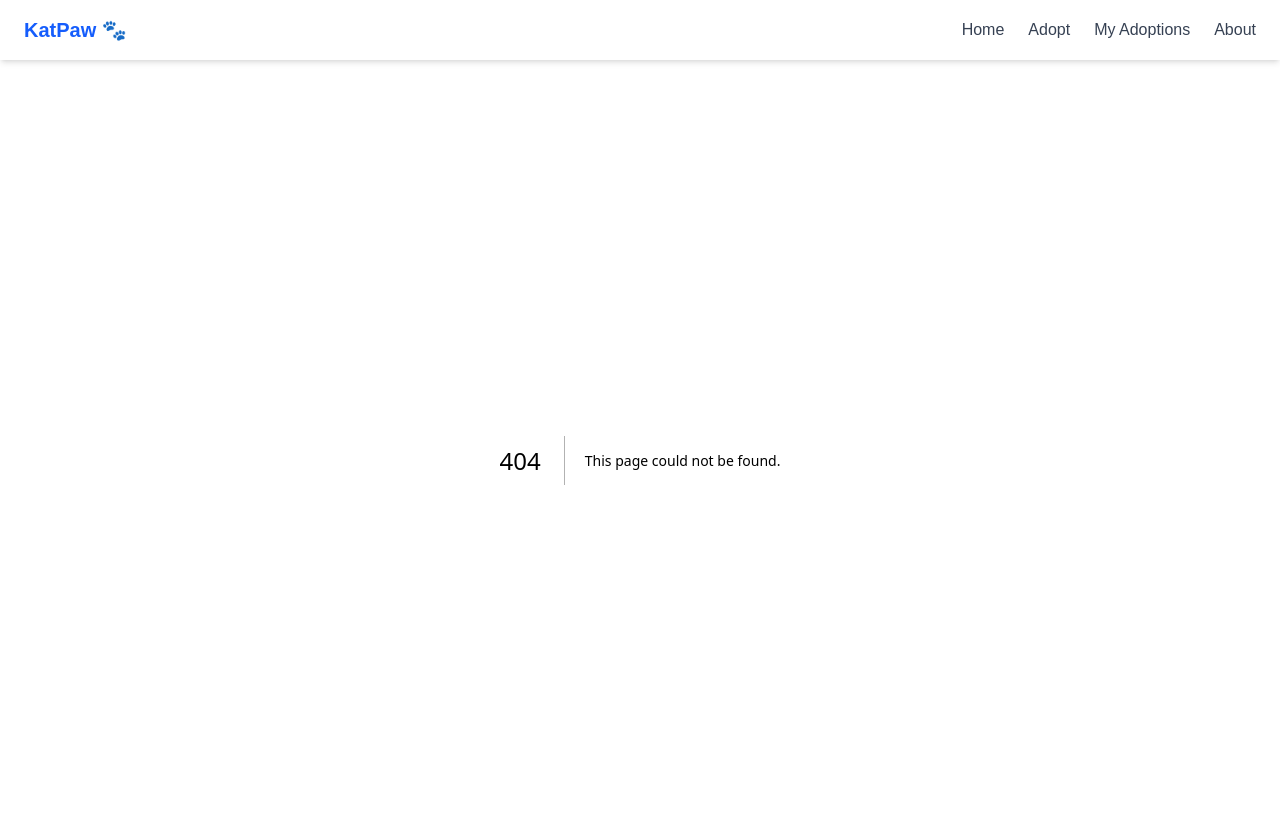
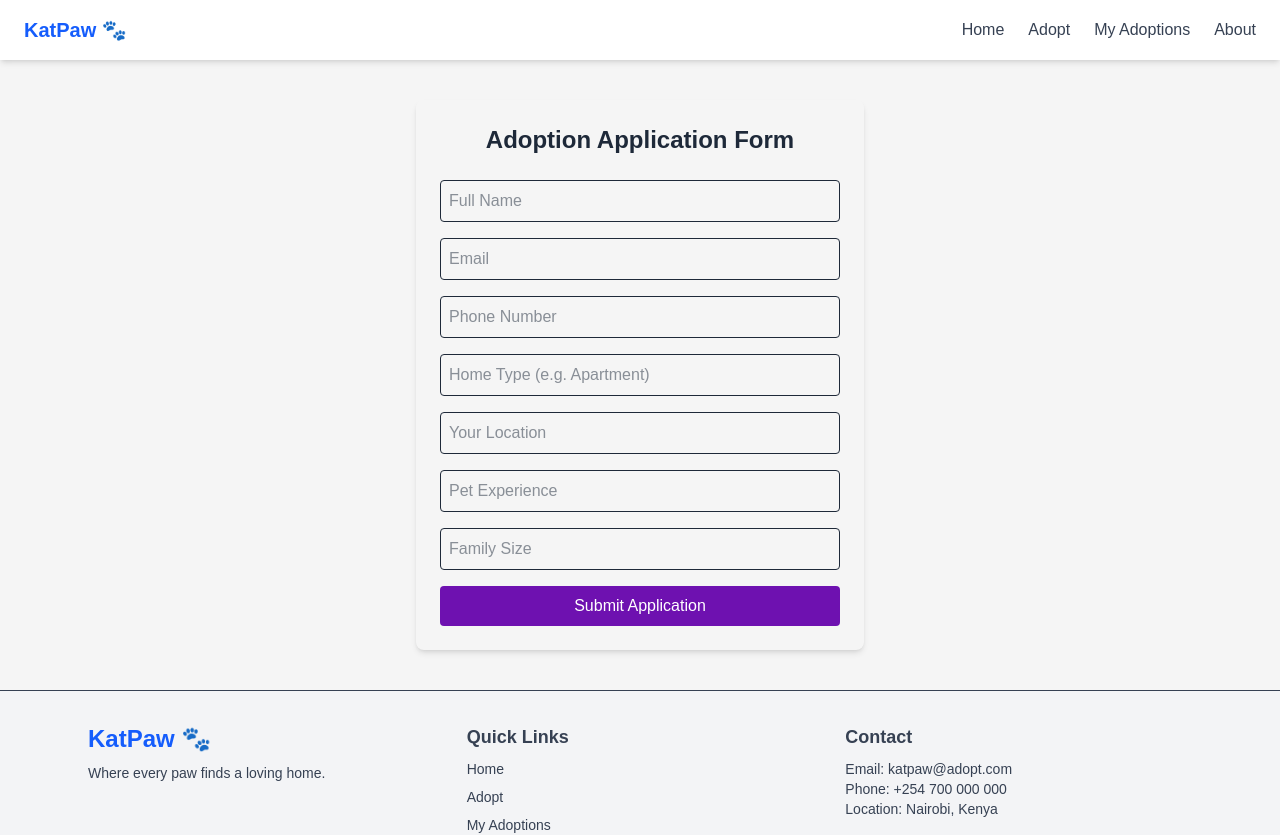
Before and after one commit to briancheruiyot11/katpaw, a Next.js app: page /applicationform in a window 1280 px wide. Before the commit this address had no page. Shown: the top 835 px of the page. Built offline with nearby package versions, Linux system fonts and the light colour scheme.

Commit message:
Add AdoptionForm component for cat adoption applications

```diff
--- /dev/null
+++ b/src/app/applicationform/page.jsx
@@ -0,0 +1,195 @@
+"use client";
+import React, { useState, useEffect } from "react";
+import { useSearchParams } from "next/navigation";
+
+const AdoptionForm = () => {
+  const searchParams = useSearchParams();
+  const catId = searchParams.get("catId");
+
+  const [cat, setCat] = useState(null);
+
+  const [formData, setFormData] = useState({
+    name: "",
+    email: "",
+    phone: "",
+    home: "",
+    location: "",
+    experience: "",
+    familySize: "",
+  });
+
+  const [submitted, setSubmitted] = useState(false);
+  const [loading, setLoading] = useState(false);
+  const [error, setError] = useState(null);
+  const [myAdoption, setMyAdoption] = useState([]);
+
+
+  useEffect(() => {
+    if (catId) {
+      fetch(`http://localhost:3001/cats/${catId}`)
+        .then((res) => {
+          if (!res.ok) throw new Error("Failed to fetch cat info");
+          return res.json();
+        })
+        .then((data) => setCat(data))
+        .catch((err) => {
+          console.error(err);
+          setError("Could not load cat info.");
+        });
+    }
+  }, [catId]);
+
+  const handleChange = (e) => {
+    const { name, value } = e.target;
+    setFormData((prev) => ({
+      ...prev,
+      [name]: value,
+    }));
+  };
+
+  const handleSubmit = async (e) => {
+    e.preventDefault();
+    setLoading(true);
+    setError(null);
+
+    const trimmedData = {};
+    for (const key in formData) {
+      trimmedData[key] = formData[key].trim();
+    }
+
+
+    const adoptionData = {
+      catId: cat?.id || null,
+      cat,
+      applicant: trimmedData,
+    };
+
+    try {
+      const response = await fetch("http://localhost:3001/adoptions", {
+        method: "POST",
+        headers: {
+          "Content-Type": "application/json",
+        },
+        body: JSON.stringify(adoptionData),
+      });
+
+      if (!response.ok) {
+        throw new Error("Network response was not ok");
+      }
+
+      const data = await response.json();
+      setSubmitted(true);
+      setMyAdoption((prev) => [...prev, data]);
+
+      setFormData({
+        name: "",
+        email: "",
+        phone: "",
+        home: "",
+        location: "",
+        experience: "",
+        familySize: "",
+      });
+    } catch (error) {
+      setError("Failed to submit the application. Please try again later.");
+      console.error(error);
+    } finally {
+      setLoading(false);
+    }
+  };
+
+  return (
+    <div className="max-w-md mx-auto mt-10 p-6 bg-gray shadow-md rounded-lg text-gray-800">
+      <h2 className="text-2xl font-semibold mb-6 text-center">
+        Adoption Application Form
+      </h2>
+
+      {cat && (
+        <div className="mb-4 p-3 border border-gray-300 rounded text-sm text-gray-700">
+          <p>
+            <strong>Adopting:</strong> {cat.name}
+          </p>
+          <p>
+            <strong>Breed:</strong> {cat.breed}
+          </p>
+        </div>
+      )}
+
+      <form onSubmit={handleSubmit} className="space-y-4">
+        <input
+          name="name"
+          value={formData.name}
+          onChange={handleChange}
+          placeholder="Full Name"
+          required
+          className="w-full border p-2 rounded"
+        />
+        <input
+          name="email"
+          value={formData.email}
+          onChange={handleChange}
+          placeholder="Email"
+          required
+          className="w-full border p-2 rounded"
+        />
+        <input
+          name="phone"
+          value={formData.phone}
+          onChange={handleChange}
+          placeholder="Phone Number"
+          required
+          className="w-full border p-2 rounded"
+        />
+        <input
+          name="home"
+          value={formData.home}
+          onChange={handleChange}
+          placeholder="Home Type (e.g. Apartment)"
+          required
+          className="w-full border p-2 rounded"
+        />
+        <input
+          name="location"
+          value={formData.location}
+          onChange={handleChange}
+          placeholder="Your Location"
+          required
+          className="w-full border p-2 rounded"
+        />
+        <input
+          name="experience"
+          value={formData.experience}
+          onChange={handleChange}
+          placeholder="Pet Experience"
+          required
+          className="w-full border p-2 rounded"
+        />
+        <input
+          name="familySize"
+          value={formData.familySize}
+          onChange={handleChange}
+          placeholder="Family Size"
+          required
+          className="w-full border p-2 rounded"
+        />
+
+        <button
+          type="submit"
+          disabled={loading}
+          className="w-full bg-purple-800 text-white p-2 rounded"
+        >
+          {loading ? "Submitting..." : "Submit Application"}
+        </button>
+      </form>
+
+      {error && <p className="mt-4 text-red-600 text-sm">{error}</p>}
+      {submitted && (
+        <p className="mt-4 text-green-600 text-sm">
+          Application submitted successfully!
+        </p>
+      )}
+    </div>
+  );
+};
+
+export default AdoptionForm;
```
